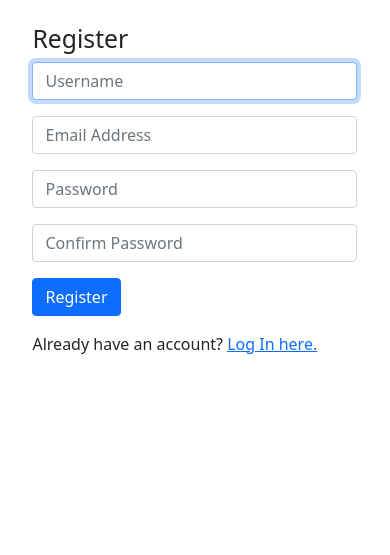
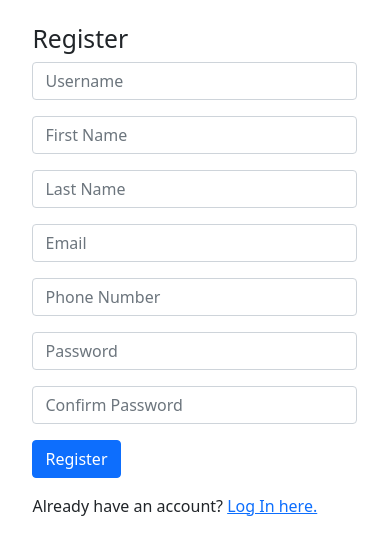
Before and after one commit to daniel-ob/CS50W, a Django app: page /register in a window 390 px wide. Shown: the part 96-651 px from the top of the page. Run offline with Django 3.2, Linux system fonts and the light colour scheme.

Commit message:
[5_Capstone] Register page: add first_name, last_name, phone. Generate form from User model

```diff
--- /dev/null
+++ b/5_Capstone/capstone/baskets/forms.py
@@ -0,0 +1,21 @@
+from django.forms import ModelForm, TextInput
+
+from .models import User
+
+
+class NewUserForm(ModelForm):
+    class Meta:
+        model = User
+        fields = ["username", "first_name", "last_name", "email", "phone", "password"]
+        labels = ""
+        help_texts = {
+            "username": ""
+        }
+        widgets = {
+            "username": TextInput(attrs={"class": "form-control", "placeholder": "Username"}),
+            "first_name": TextInput(attrs={"class": "form-control", "placeholder": "First Name"}),
+            "last_name": TextInput(attrs={"class": "form-control", "placeholder": "Last Name"}),
+            "email": TextInput(attrs={"class": "form-control", "placeholder": "Email"}),
+            "phone": TextInput(attrs={"class": "form-control", "placeholder": "Phone Number"}),
+            "password": TextInput(attrs={"class": "form-control", "type": "password", "placeholder": "Password"})
+        }
--- a/5_Capstone/capstone/baskets/models.py
+++ b/5_Capstone/capstone/baskets/models.py
@@ -14,6 +14,8 @@ PHONE_REGEX = RegexValidator(regex=r"^"
 
 
 class User(AbstractUser):
+    last_name = models.CharField(max_length=150, blank=False)
+    email = models.EmailField(blank=False)
     phone = models.CharField(blank=True, validators=[PHONE_REGEX], max_length=18)
 
     def __str__(self):
--- a/5_Capstone/capstone/baskets/templates/baskets/register.html
+++ b/5_Capstone/capstone/baskets/templates/baskets/register.html
@@ -10,15 +10,16 @@
 
     <form action="{% url 'register' %}" method="post">
         {% csrf_token %}
-        <div class="mb-3">
-            <input class="form-control" autofocus type="text" name="username" placeholder="Username" required>
-        </div>
-        <div class="mb-3">
-            <input class="form-control" type="email" name="email" placeholder="Email Address" required>
-        </div>
-        <div class="mb-3">
-            <input class="form-control" type="password" name="password" placeholder="Password">
-        </div>
+        {% for field in form %}
+            <div class="mb-3">
+                {% if field.errors %}
+                    <div class="text-danger">
+                        {{ field.errors }}
+                    </div>
+                {% endif %}
+                {{ field }}
+            </div>
+        {% endfor %}
         <div class="mb-3">
             <input class="form-control" type="password" name="confirmation" placeholder="Confirm Password">
         </div>
--- a/5_Capstone/capstone/baskets/views.py
+++ b/5_Capstone/capstone/baskets/views.py
@@ -11,6 +11,7 @@ from django.urls import reverse
 from django_excel import make_response_from_book_dict
 
 from . import utils
+from .forms import NewUserForm
 from .models import User, Order, Delivery, Product, OrderItem
 
 
@@ -59,34 +60,42 @@ def logout_view(request):
 
 def register(request):
     if request.method == "POST":
-        username = request.POST["username"]
-        email = request.POST["email"]
+        form = NewUserForm(request.POST)
+        if not form.is_valid():
+            # render the same page adding existing form data, so users can see the errors they made
+            return render(request, "baskets/register.html", {
+                "form": form
+            })
 
         # Ensure password matches confirmation
         password = request.POST["password"]
         confirmation = request.POST["confirmation"]
         if password != confirmation:
             return render(request, "baskets/register.html", {
-                "message": "Passwords must match."
+                "message": "Passwords must match.",
+                "form": form
             })
 
-        # Attempt to create new user
-        try:
-            user = User.objects.create_user(username, email, password)
-            # user account will be activated by admin
-            user.is_active = False
-            user.save()
-        except IntegrityError:
-            return render(request, "baskets/register.html", {
-                "message": "Username already taken."
-            })
+        # Create new user
+        user = form.save(commit=False)
+        # save hashed password
+        password = form.cleaned_data['password']
+        user.set_password(password)
+        # user account will be activated by admin
+        user.is_active = False
+        user.save()
+
         utils.email_admin_ask_account_activation(user)
         return render(request, "baskets/register.html", {
             "message": "Your register request has been sent to the administrator for validation. "
-                       "You will receive an email as soon as your account is activated."
+                       "You will receive an email as soon as your account is activated.",
+            "form": form
         })
     else:
-        return render(request, "baskets/register.html")
+        # render empty form
+        return render(request, "baskets/register.html", {
+            "form": NewUserForm()
+        })
 
 
 def create_order(request):
```
